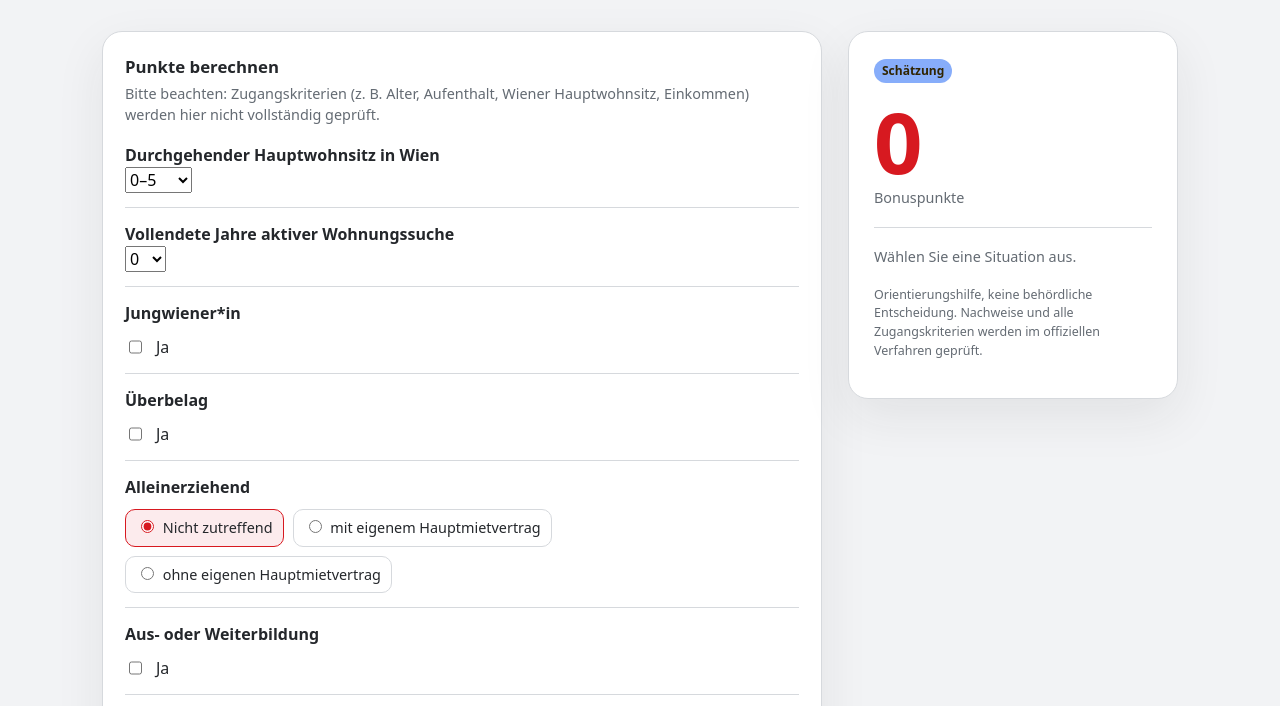
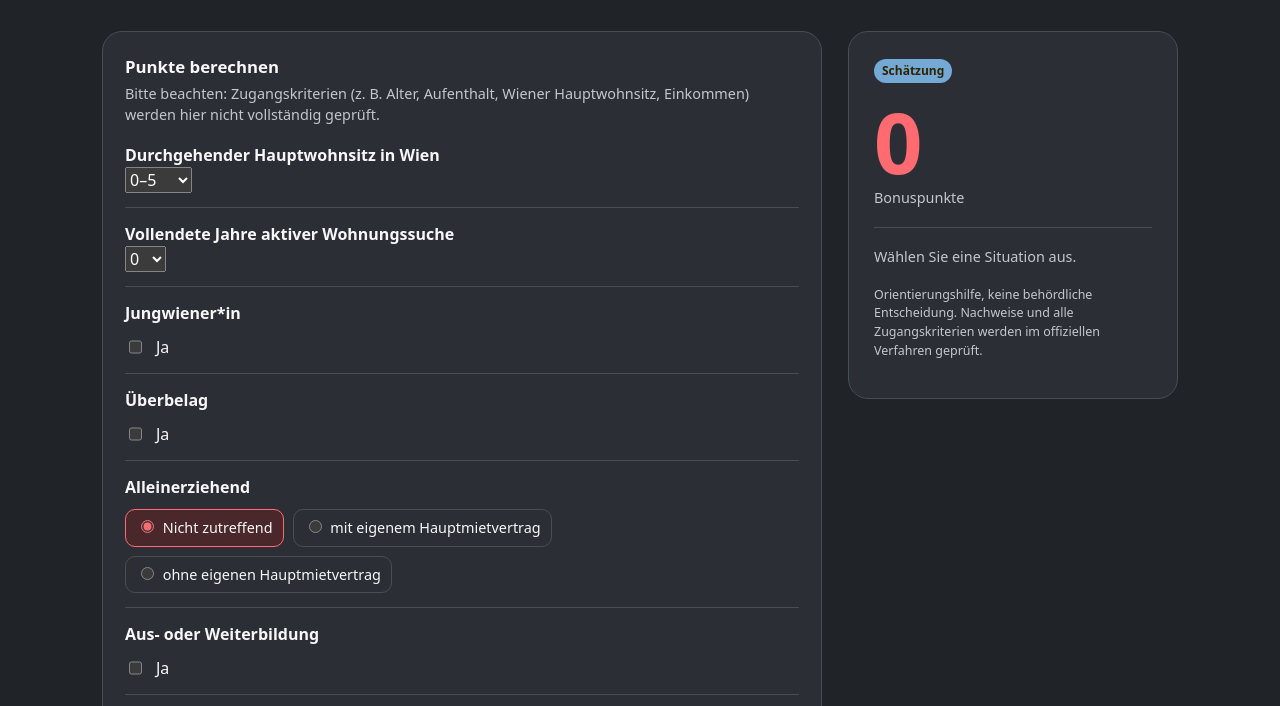
Before and after one commit to wagerc97/wiener_wohnen_ticket_punkte, a website: page index.html in a window 1280 px wide. Shown: the part 507-1213 px from the top of the page. Drawn offline with Linux system fonts and the light colour scheme.

Commit message:
Updated index.html (index.html:30) to select light or dark mode from the visitor’s system preference on load. The theme button still lets them switch manually.

```diff
--- a/index.html
+++ b/index.html
@@ -27,6 +27,6 @@ function label(s){return s==='funded low'?`${$('funded')} · ${$('low')}`:s==='f
 function render(){document.documentElement.lang=L;document.querySelectorAll('[data-i]').forEach(e=>e.textContent=$(e.dataset.i));document.querySelector('#form').innerHTML=`<article class="card"><h2>${L==='de'?'Punkte berechnen':'Calculate points'}</h2><p>${$('valid')}</p>${data.map(d=>`<div class="row"><label class="title">${$(d[1])}</label>${control(d)}</div>`).join('')}</article><article class="card"><h2>${L==='de'?'So funktioniert die Schätzung':'How this estimate works'}</h2><p>${$('rules')}</p></article>`;document.querySelectorAll('#form input,#form select').forEach(e=>e.addEventListener('input',calc));calc()}
 function val(id){let es=[...document.querySelectorAll(`[name="${id}"]`)];let e=es.find(x=>(x.type==='checkbox'&&x.checked)||(x.type==='radio'&&x.checked)||x.tagName==='SELECT');return +(e?.value||0)}
 function calc(){let p={residence:0,waiting:0};let y=val('residence');p.residence=y>=21?45:y>=16?25+(y-16)*4:y>=11?10+(y-11)*3:y>=6?(y-5)*2:0;let w=val('waiting');p.waiting=w===1?5:w===2?10:w===3?20:w===4?30:w>=5?45:0;data.slice(2).forEach(d=>p[d[0]]=val(d[0]));[['young','single'],['young','crowd'],['violence','care'],['violence','separation'],['loss','separation']].forEach(([a,b])=>{if(p[a]&&p[b]){if(p[a]>=p[b])p[b]=0;else p[a]=0}});let total=Object.values(p).reduce((a,b)=>a+b,0);document.querySelector('#total').textContent=total;document.querySelector('#breakdown').innerHTML=Object.entries(p).filter(([,v])=>v).map(([k,v])=>`<div class="result"><span>${$(data.find(d=>d[0]===k)?.[1]||k)}</span><b>+${v}</b></div>`).join('')||`<div class="sub">${L==='de'?'Wählen Sie eine Situation aus.':'Select a situation to begin.'}</div>`}
-document.querySelector('#lang').onclick=()=>{L=L==='de'?'en':'de';document.querySelector('#lang').textContent=L==='de'?'EN':'DE';render()};document.querySelector('#theme').onclick=()=>{let n=document.documentElement.dataset.theme==='dark'?'light':'dark';document.documentElement.dataset.theme=n};render();
+document.documentElement.dataset.theme=window.matchMedia('(prefers-color-scheme: light)').matches?'dark':'light';document.querySelector('#lang').onclick=()=>{L=L==='de'?'en':'de';document.querySelector('#lang').textContent=L==='de'?'EN':'DE';render()};document.querySelector('#theme').onclick=()=>{let n=document.documentElement.dataset.theme==='dark'?'light':'dark';document.documentElement.dataset.theme=n};render();
 </script>
 </body></html>
```
